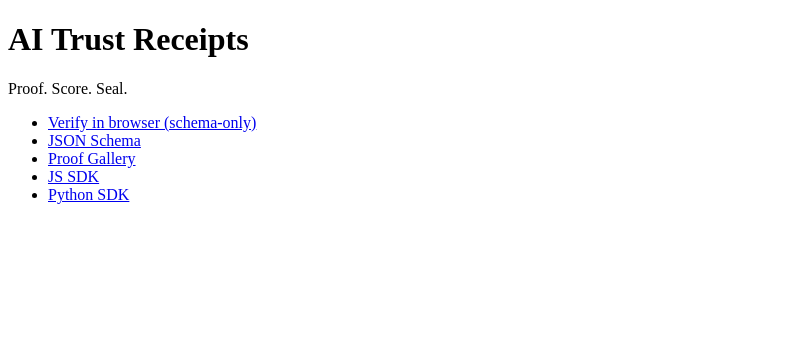
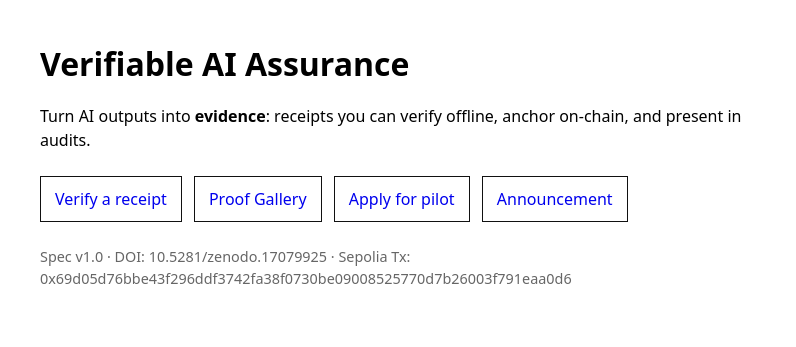
Before and after one commit to ai-trust-layer/receipt-spec, a website: page docs/index.html in a window 1280 px wide. Shown: the whole page, without its empty margins (0-796 px from the left). Drawn offline with Linux system fonts and the light colour scheme.

Commit message:
docs(site): landing + announcement blog + pilot CTA + synced schema

```diff
--- a/docs/index.html
+++ b/docs/index.html
@@ -1,11 +1,18 @@
-<!doctype html><meta charset="utf-8">
-<title>AI Trust Receipts</title>
-<h1>AI Trust Receipts</h1>
-<p>Proof. Score. Seal.</p>
-<ul>
-  <li><a href="verify.html">Verify in browser (schema-only)</a></li>
-  <li><a href="../receipt.schema.json">JSON Schema</a></li>
-  <li><a href="../proof-gallery/">Proof Gallery</a></li>
-  <li><a href="https://github.com/ai-trust-layer/receipt-sdk-js">JS SDK</a></li>
-  <li><a href="https://github.com/ai-trust-layer/receipt-sdk-py">Python SDK</a></li>
-</ul>
+<!doctype html><html lang="en"><meta charset="utf-8">
+<meta name="viewport" content="width=device-width, initial-scale=1">
+<title>AI Trust Layer — Verifiable AI Assurance</title>
+<style>
+body{font-family:system-ui,-apple-system,Segoe UI,Roboto,Helvetica,Arial,sans-serif;margin:0;padding:40px;line-height:1.5}
+h1{font-size:2rem;margin:0 0 8px} p{max-width:720px}
+.ctas a{display:inline-block;margin:8px 8px 0 0;padding:10px 14px;border:1px solid #111;text-decoration:none}
+.small{color:#666;font-size:.9rem;margin-top:24px}
+</style>
+<h1>Verifiable AI Assurance</h1>
+<p>Turn AI outputs into <b>evidence</b>: receipts you can verify offline, anchor on-chain, and present in audits.</p>
+<div class="ctas">
+  <a href="docs/verify.html">Verify a receipt</a>
+  <a href="https://github.com/ai-trust-layer/receipt-spec/tree/main/proof-gallery" target="_blank" rel="noopener">Proof Gallery</a>
+  <a href="https://github.com/ai-trust-layer/receipt-spec/issues/new?template=pilot_request.md" target="_blank" rel="noopener">Apply for pilot</a>
+  <a href="blog/2025-09-12-receipt-v1.0.html">Announcement</a>
+</div>
+<p class="small">Spec v1.0 · DOI: 10.5281/zenodo.17079925 · Sepolia Tx: 0x69d05d76bbe43f296ddf3742fa38f0730be09008525770d7b26003f791eaa0d6</p>
```
Also changed, not shown: docs/blog/2025-09-12-receipt-v1.0.html (added, +22 -0 lines), docs/verify.html (+3 -0 lines), README.md.
